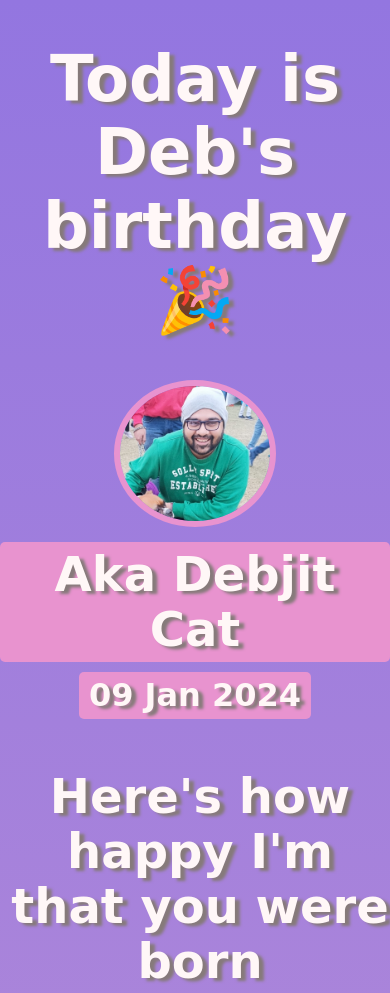
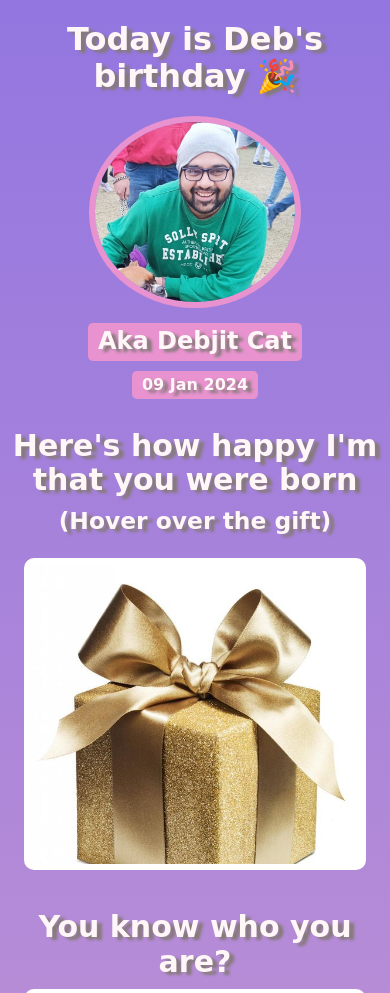
Before and after one commit to Navdeepdhillon17/deb-bdy, a plain HTML site: page index.html in a window 390 px wide. Shown: the top 993 px of the page. Drawn offline with nearby package versions, Linux system fonts and the light colour scheme; a web font is replaced by a local one.

Commit message:
Update index.css

```diff
--- a/index.css
+++ b/index.css
@@ -3,7 +3,6 @@ body {
     font-family: 'Happy Monkey', cursive;
     background: linear-gradient(#9376E0, #EFB0C9);
     color: rgb(255, 247, 247);
-    font-size: 32px;
 }
 
 h1, h2, h3, h4, p {
@@ -17,7 +16,7 @@ h1, h2, h3, h4, p {
 }
 
 #deb-img {
-    width: 150px;
+    width: 200px;
     border-radius: 50%;
     border: 6px solid #E893CF;
     margin-bottom: 10px;
@@ -56,10 +55,6 @@ h1, h2, h3, h4, p {
     margin-top: 0;
 }
 
-#gift-img-cheers {
-    height: 200px;
-}
-
 .gift-img {
     margin: 20px auto;
     max-width: 400px;
@@ -93,9 +88,17 @@ h1, h2, h3, h4, p {
 
 @media screen and (max-width: 600px){
     .gift-section {
-       max-width: 600px;
-       margin: 10px;
-       margin-right: 0px;
-       padding: 0px;
+        max-width: 500px;
+        margin: 5px;
+        font-size: 20px;
+     }
+}
+
+@media screen and (max-width: 600px){
+    .gift-img {
+        width: 330px;
+        height: 300px;
+        margin: 5px auto;
+
     }
 }
```
